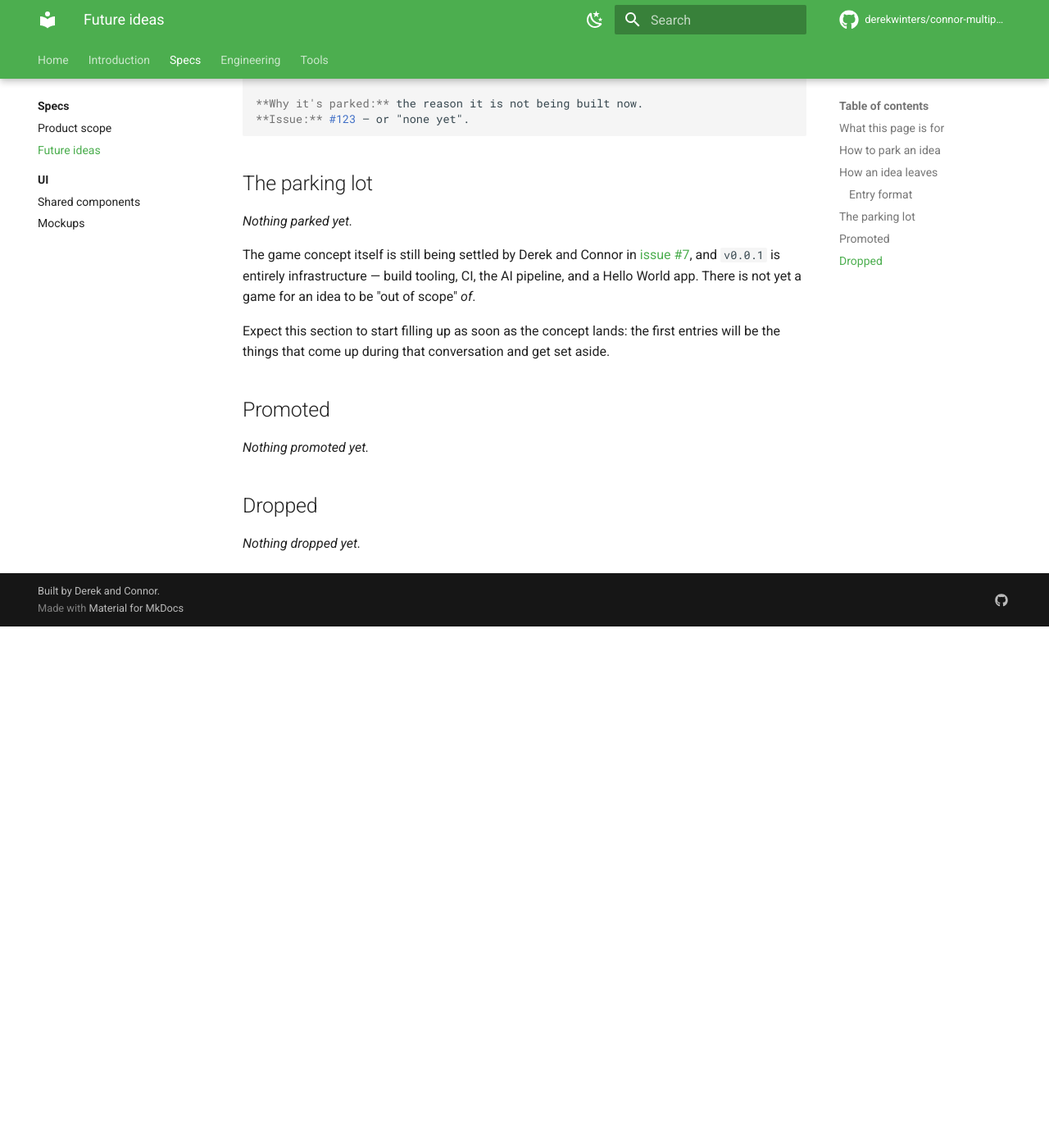
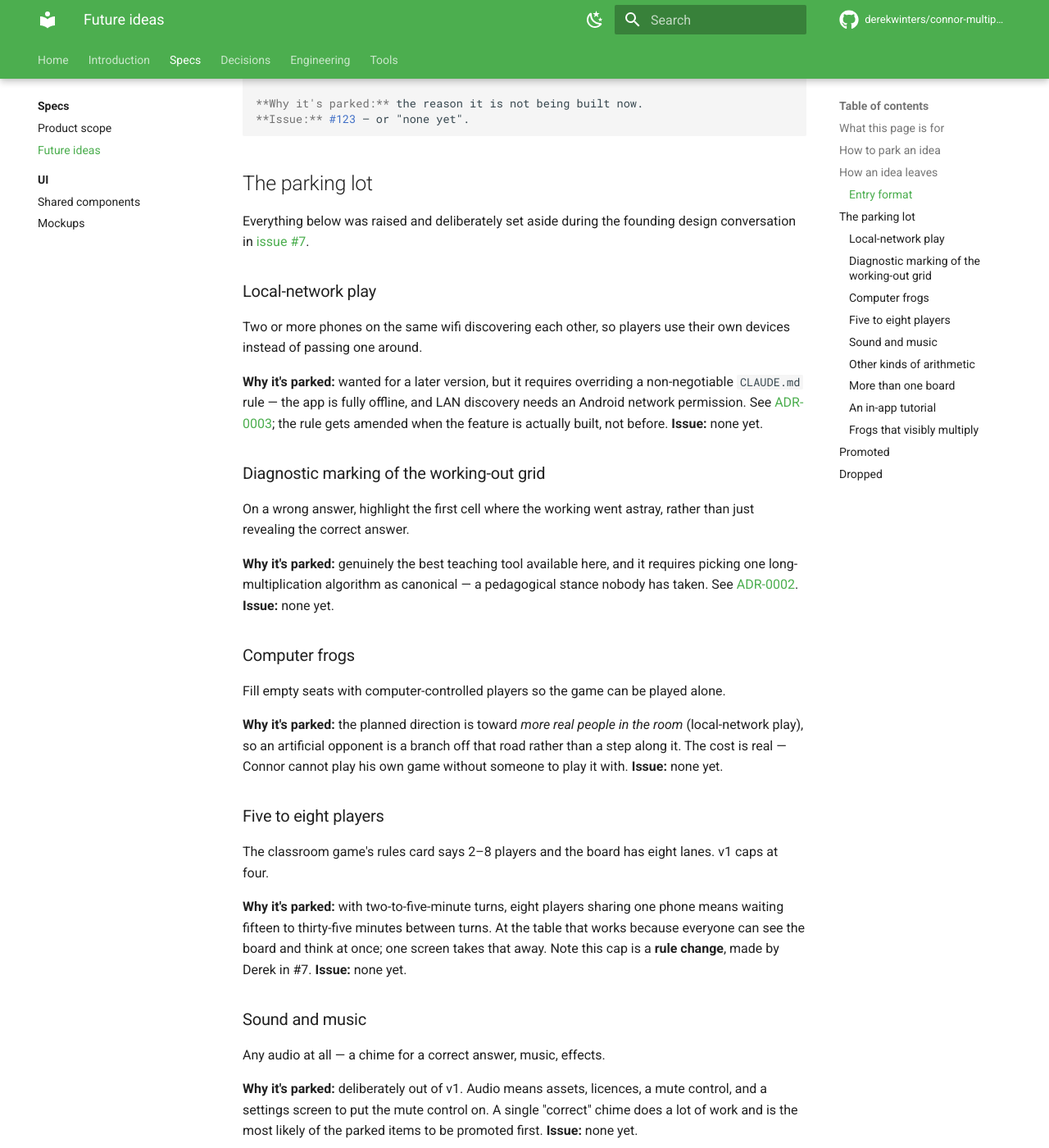
Before and after one commit to derekwinters/connor-multiplying-frogs, an MkDocs documentation site: the page built from docs/specs/future-ideas.md, in a window 1280 px wide and 1400 px high, scrolled down 1324 px. Shown: the whole window at 82% size. Built offline with MkDocs 1.6.1 and Material for MkDocs 9.7.7, drawn with Linux system fonts in a browser that asks for light colours; comment, search, counter and statistics services are not loaded; the version menu is left out; before the commit the page ends 2088 px from its top, so only the background shows below that; some of the changed text lies outside the part shown.

Commit message:
docs: settle the Multiplying Frogs game concept
Multiplying Frogs turns out not to be a game to design but a board game
from Connor's math class to port. Derek photographed the physical game
during the design session, so the rules are transcribed facts rather
than reconstructions: 2-8 players, 15-45 minutes, roll to pick a card
pile, answer a multi-digit long-multiplication problem, move one lily
pad up your lane, first frog to the End log wins.

Records the design conversation's output as four ADRs, a glossary, and
nine parked ideas.

- ADR-0001: the classroom game's rules are sacred, presentation is ours
- ADR-0002: the working-out grid, a new mechanic added deliberately
- ADR-0003: the internet is permanently out, the LAN is a v2 question
- ADR-0004: Core owns the save format and hand-rolls it

CONTEXT.md fixes the vocabulary - lane, lily pad, log, pile, card,
frog, working-out grid, hand-off - so two agents don't invent two names
for the same thing.

Two decisions override the project contract and are recorded as such:
the working-out grid is a mechanic the classroom game has no equivalent
of, and capping v1 at four players is a rule change against a card that
says 2-8. Both are Derek's calls.

Refs #7

Co-Authored-By: Claude Opus 5 <noreply@anthropic.com>
Claude-Session: https://claude.ai/code/session_01GwN9wXSGGx2ufpo8tLpBpS

```diff
--- a/docs/specs/future-ideas.md
+++ b/docs/specs/future-ideas.md
@@ -59,17 +59,100 @@ What it is, in a sentence or two.
 
 ## The parking lot
 
-*Nothing parked yet.*
+Everything below was raised and deliberately set aside during the founding
+design conversation in
+[issue #7](https://github.com/derekwinters/connor-multiplying-frogs/issues/7).
 
-The game concept itself is still being settled by Derek and Connor in
-[issue #7](https://github.com/derekwinters/connor-multiplying-frogs/issues/7),
-and `v0.0.1` is entirely infrastructure — build tooling, CI, the AI pipeline,
-and a Hello World app. There is not yet a game for an idea to be "out of scope"
-*of*.
+### Local-network play
 
-Expect this section to start filling up as soon as the concept lands: the first
-entries will be the things that come up during that conversation and get set
-aside.
+Two or more phones on the same wifi discovering each other, so players use their
+own devices instead of passing one around.
+
+**Why it's parked:** wanted for a later version, but it requires overriding a
+non-negotiable `CLAUDE.md` rule — the app is fully offline, and LAN discovery
+needs an Android network permission. See
+[ADR-0003](../adr/0003-network-boundary.md); the rule gets amended when the
+feature is actually built, not before.
+**Issue:** none yet.
+
+### Diagnostic marking of the working-out grid
+
+On a wrong answer, highlight the first cell where the working went astray,
+rather than just revealing the correct answer.
+
+**Why it's parked:** genuinely the best teaching tool available here, and it
+requires picking one long-multiplication algorithm as canonical — a pedagogical
+stance nobody has taken. See
+[ADR-0002](../adr/0002-structured-working-out-grid.md).
+**Issue:** none yet.
+
+### Computer frogs
+
+Fill empty seats with computer-controlled players so the game can be played
+alone.
+
+**Why it's parked:** the planned direction is toward *more real people in the
+room* (local-network play), so an artificial opponent is a branch off that road
+rather than a step along it. The cost is real — Connor cannot play his own game
+without someone to play it with.
+**Issue:** none yet.
+
+### Five to eight players
+
+The classroom game's rules card says 2–8 players and the board has eight lanes.
+v1 caps at four.
+
+**Why it's parked:** with two-to-five-minute turns, eight players sharing one
+phone means waiting fifteen to thirty-five minutes between turns. At the table
+that works because everyone can see the board and think at once; one screen
+takes that away. Note this cap is a **rule change**, made by Derek in #7.
+**Issue:** none yet.
+
+### Sound and music
+
+Any audio at all — a chime for a correct answer, music, effects.
+
+**Why it's parked:** deliberately out of v1. Audio means assets, licences, a mute
+control, and a settings screen to put the mute control on. A single "correct"
+chime does a lot of work and is the most likely of the parked items to be
+promoted first.
+**Issue:** none yet.
+
+### Other kinds of arithmetic
+
+Division, addition or subtraction modes, which the card and pile system would
+support with almost no change.
+
+**Why it's parked:** it is a multiplication game; the name says so.
+**Issue:** none yet.
+
+### More than one board
+
+Alternate tracks, longer or shorter lanes, difficulty settings beyond what the
+piles already provide.
+
+**Why it's parked:** v1 ships exactly the classroom board. Nothing has been
+played yet, so there is no evidence about what a second board would need to be.
+**Issue:** none yet.
+
+### An in-app tutorial
+
+An onboarding flow teaching the rules inside the game.
+
+**Why it's parked:** Connor already knows the rules, and
+[how to play](../intro/how-to-play.md) covers anyone who doesn't. A tutorial is a
+second thing to build and keep correct as the game changes.
+**Issue:** none yet.
+
+### Frogs that visibly multiply
+
+A correct answer briefly swarms the screen with that many frogs before they
+collapse back into your single playing piece — making the title literal and
+showing what multiplication actually means.
+
+**Why it's parked:** Connor's call, and the decision was that the frog stays a
+playing piece and the title stays a pun.
+**Issue:** none yet.
 
 ## Promoted
 
--- a/mkdocs.yml
+++ b/mkdocs.yml
@@ -95,6 +95,12 @@ nav:
           - specs/ui/index.md
           - Shared components: specs/ui/shared-components.md
           - Mockups: specs/ui/mockups/index.md
+  - Decisions:
+      - adr/index.md
+      - 0001 Rules sacred, presentation ours: adr/0001-rules-sacred-presentation-ours.md
+      - 0002 The working-out grid: adr/0002-structured-working-out-grid.md
+      - 0003 The network boundary: adr/0003-network-boundary.md
+      - 0004 Core owns the save format: adr/0004-core-owns-the-save-format.md
   - Engineering:
       - engineering/index.md
       - Tech stack: engineering/tech-stack.md
```
Also changed, not shown: CONTEXT.md (added, +101 -0 lines), docs/adr/0001-rules-sacred-presentation-ours.md (added, +35 -0 lines), docs/adr/0002-structured-working-out-grid.md (added, +45 -0 lines), docs/adr/0003-network-boundary.md (added, +41 -0 lines), docs/adr/0004-core-owns-the-save-format.md (added, +36 -0 lines), docs/adr/index.md (added, +26 -0 lines).
